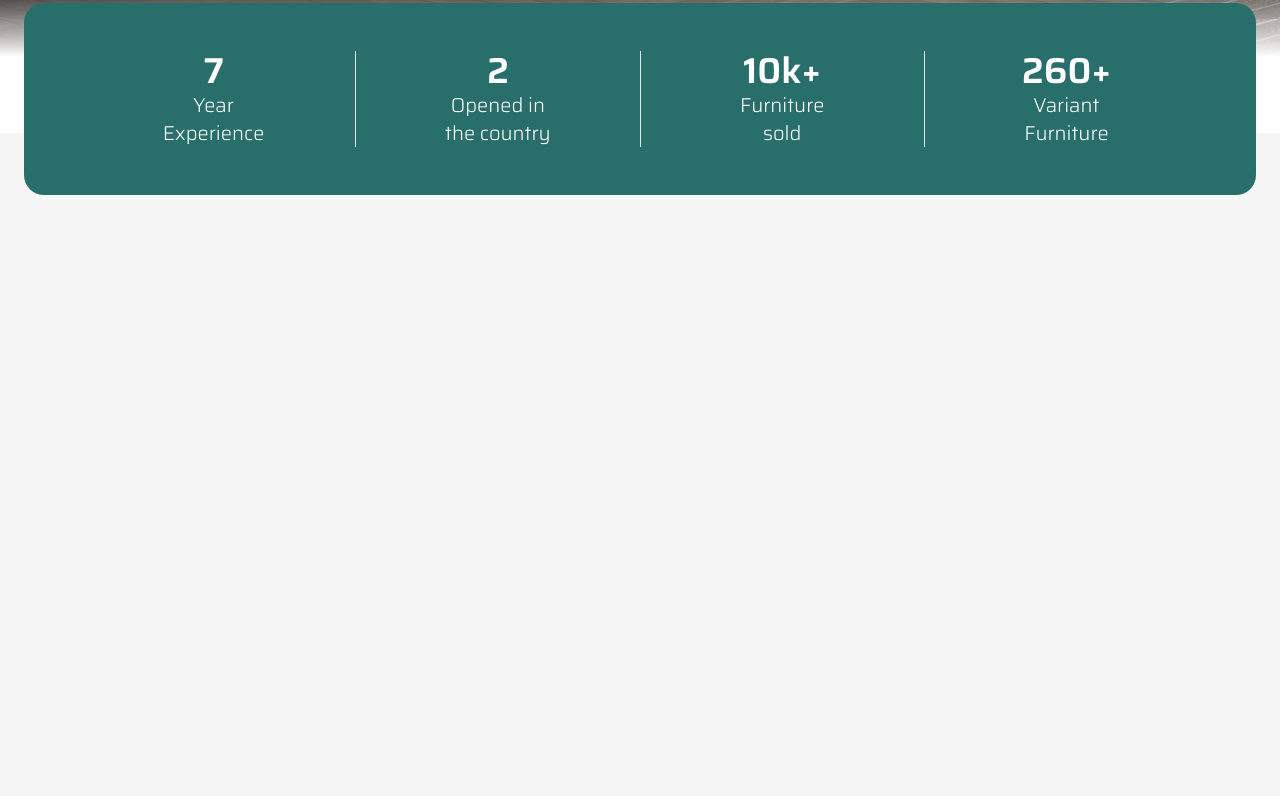
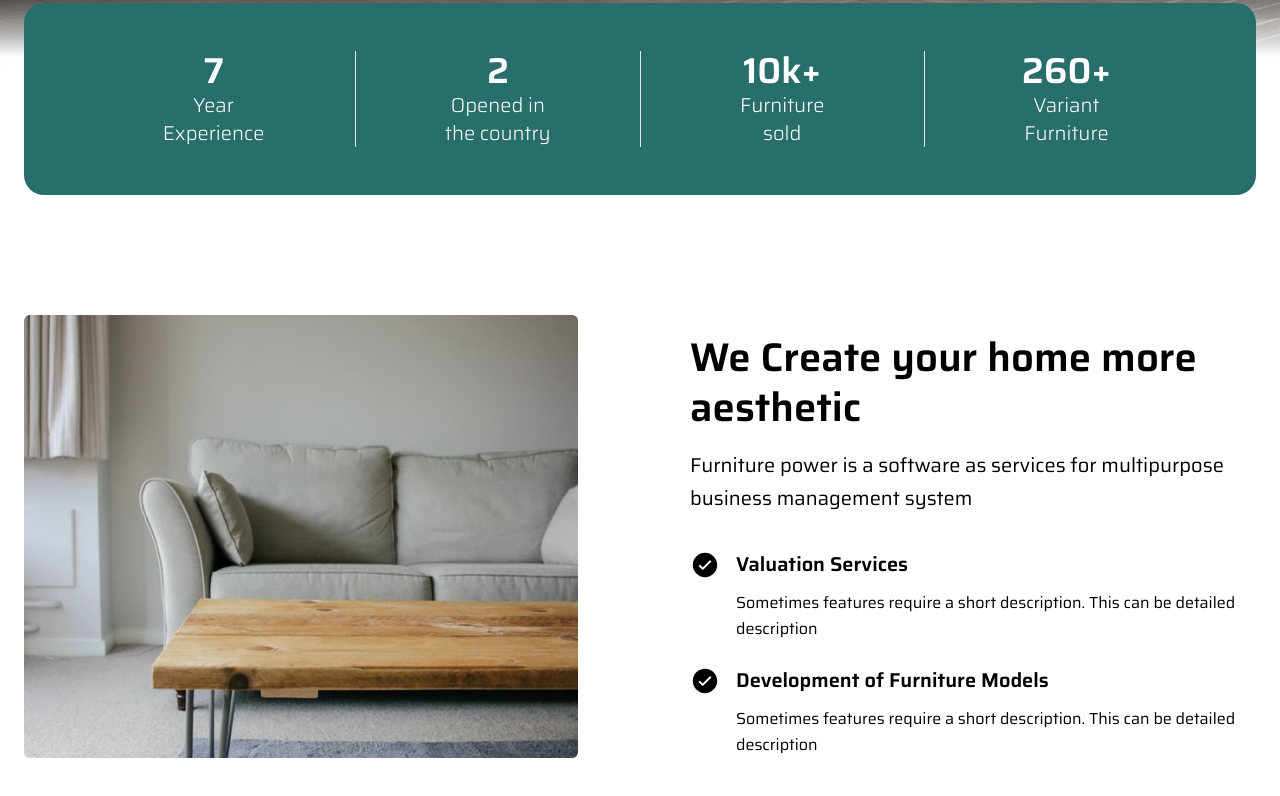
Before and after one commit to jenil97/brokewood, a React (Create React App) app: page / in a window 1280 px wide. Shown: the part 717-1513 px from the top of the page. Before the commit the page ends 982 px from the top, so only its background shows below. Built offline with nearby package versions, Linux system fonts and the light colour scheme.

Commit message:
feat : Features

```diff
--- a/src/App.js
+++ b/src/App.js
@@ -1,11 +1,13 @@
 import React from "react";
 
 import Hero from "./components/Hero";
+import Features from "./components/Features";
 
 function App() {
   return (
     <div className="w-full max-w-[1440px] mx-auto bg-white">
       <Hero />
+      <Features />
     </div>
   );
 }
--- a/src/components/Features.jsx
+++ b/src/components/Features.jsx
@@ -1,7 +1,42 @@
-import React from 'react';
+// import data
+import { features } from "../data";
 
 const Features = () => {
-  return <div>Features</div>;
+  const { title, subtitle, image, items } = features;
+  return (
+    <section className="section">
+      <div className="container mx-auto">
+        <div className="flex flex-col lg:flex-row lg:gap-x-[100px]">
+          {/* image */}
+          <div className="flex-1 order-1 lg:-order-1">
+            <img src={image.type} alt="" />
+          </div>
+          {/* text */}
+          <div className="flex-1 flex flex-col justify-end">
+            <h2 className="title">{title}</h2>
+            <p className="subtitle">{subtitle}</p>
+            {/* items */}
+            <div>
+              {items.map((item, index) => {
+                const { icon, title, subtitle } = item;
+                return (
+                  <div className="flex mb-6 lg:last:mb-0" key={index}>
+                    <div className="text-2xl lg:text-3xl mr-4">{icon}</div>
+                    <div>
+                      <h4 className="text-base lg:text-xl font-semibold mb-3">
+                        {title}
+                      </h4>
+                      <p>{subtitle}</p>
+                    </div>
+                  </div>
+                );
+              })}
+            </div>
+          </div>
+        </div>
+      </div>
+    </section>
+  );
 };
 
 export default Features;
```
